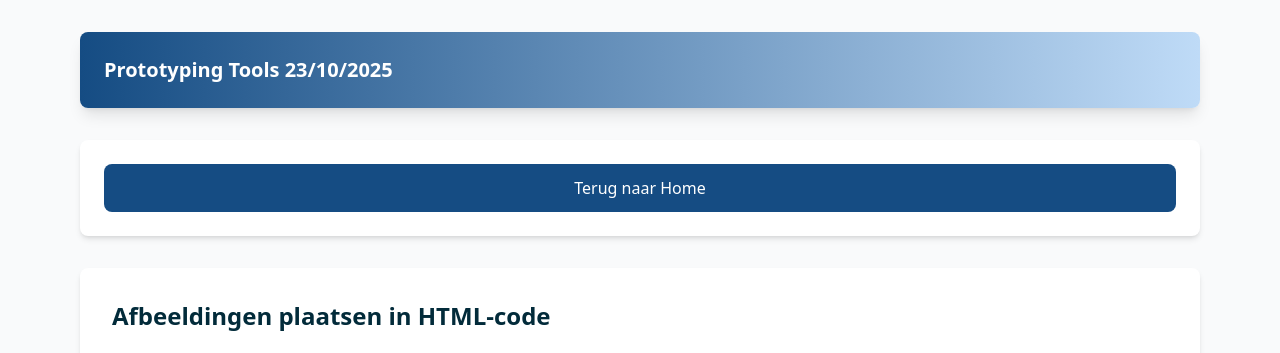
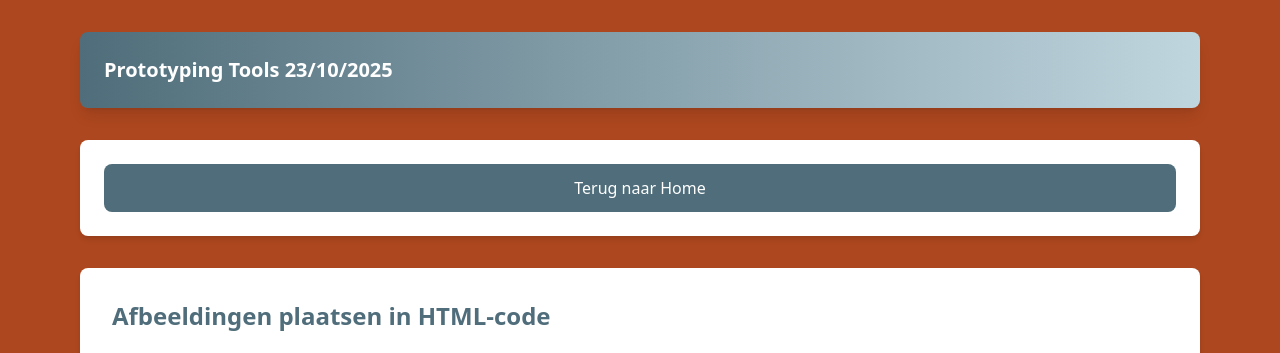
Before and after one commit to Louise-Meersman/TailwindLouiseM, a website: page les5.html in a window 1280 px wide. Shown: the top 353 px of the page. Drawn offline with nearby package versions, Linux system fonts and the light colour scheme.

Commit message:
Update les5.html

```diff
--- a/les5.html
+++ b/les5.html
@@ -9,10 +9,10 @@
     <title>Les 5 - Prototyping Tools</title>
     <script src="https://cdn.tailwindcss.com"></script>
 </head>
-<body class="bg-gray-50 min-h-screen">
+<body class="bg-gray-50 min-h-screen"style="background-color: #AD471F ;">
     <div class="container mx-auto px-4 py-8 max-w-6xl">
         <!-- Header Section -->
-        <div class="rounded-lg shadow-lg p-6 mb-8 text-white" style="background: linear-gradient(to right, #154c83, #BFDBF7);">
+        <div class="rounded-lg shadow-lg p-6 mb-8 text-white" style="background: linear-gradient(to right, #4F6D7A, #C0D6DF);">
             <h5 class="text-xl font-semibold">Prototyping Tools 23/10/2025</h5>
         </div>
 
@@ -20,7 +20,7 @@
         <nav class="bg-white rounded-lg shadow-md p-6 mb-8">
             <ul class="flex flex-col space-y-3">
                 <li>
-                    <a href="index.html" class="block px-6 py-3 hover:opacity-90 text-white rounded-lg transition duration-300 transform hover:scale-105 text-center font-medium" style="background-color: #154c83;">
+                    <a href="index.html" class="block px-6 py-3 hover:opacity-90 text-white rounded-lg transition duration-300 transform hover:scale-105 text-center font-medium" style="background-color: #4F6D7A;">
                         Terug naar Home
                     </a>
                 </li>
@@ -29,7 +29,7 @@
 
         <!-- Main Content -->
         <main class="bg-white rounded-lg shadow-md p-8">
-            <h3 class="text-2xl font-bold mb-6" style="color: #022B3A;">Afbeeldingen plaatsen in HTML-code</h3>
+            <h3 class="text-2xl font-bold mb-6" style="color: #4F6D7A;">Afbeeldingen plaatsen in HTML-code</h3>
             <p class="text-gray-700 leading-relaxed mb-8">
                 Deze week hebben we ons verder verdiept in HTML-code. Ik heb de achtergrondkleur van mijn html-file nog wat bijgewerkt zodat de tekst beter leesbaar is. Daarnaast heb ik ook al mijn foto's van het proces van de voorbije weken in mijn html-file geplaatst.
             </p>
```
